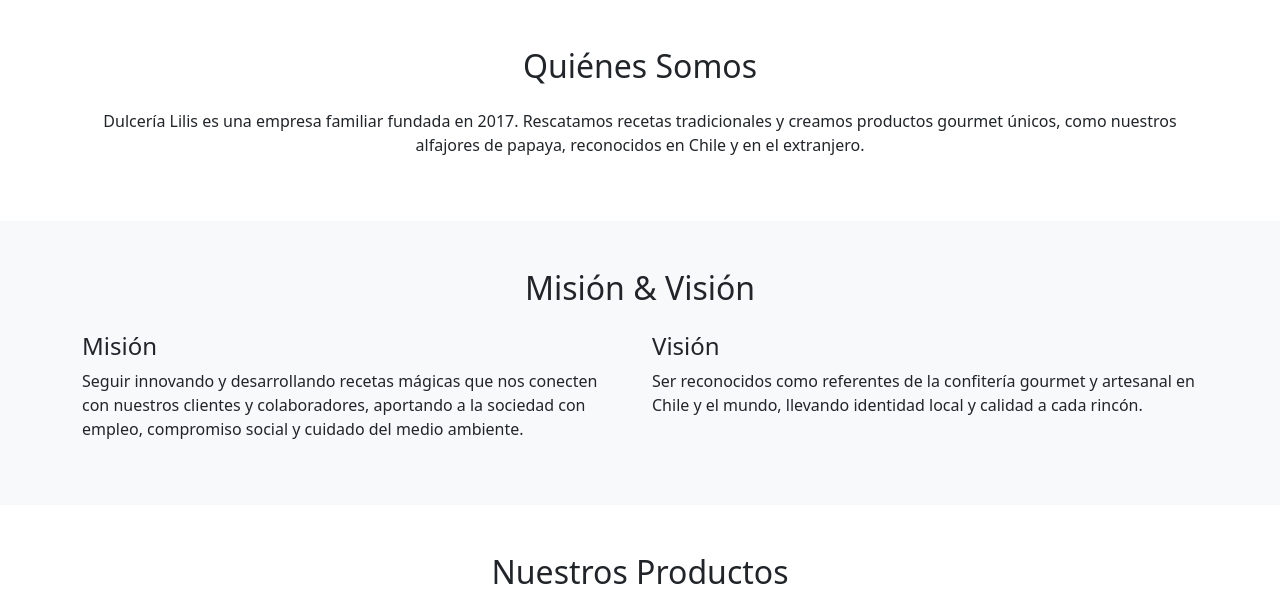
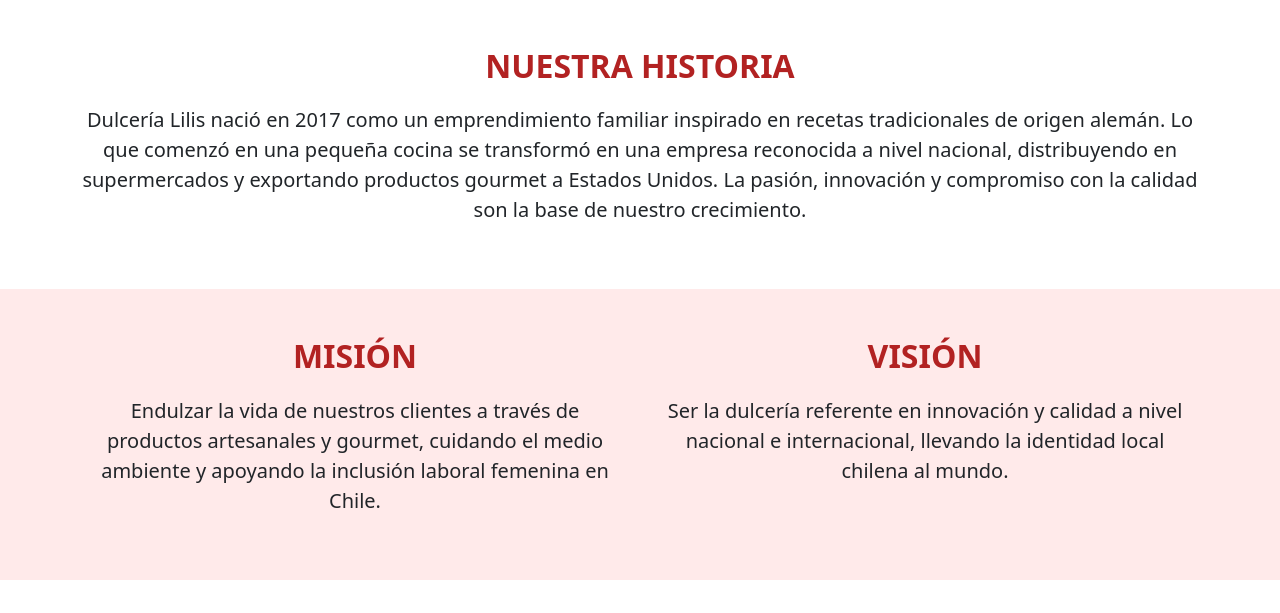
Before and after one commit to Sebazt17/proyecto-lilis-Back-End, a Django app: page / in a window 1280 px wide. Shown: the part 801-1414 px from the top of the page. Run offline with Django 5.2, Linux system fonts and the light colour scheme.

Commit message:
LISTOOO EV1

```diff
--- a/templates/catalogo/landing.html
+++ b/templates/catalogo/landing.html
@@ -4,93 +4,159 @@
 <head>
   <meta charset="UTF-8">
   <meta name="viewport" content="width=device-width, initial-scale=1.0">
-    <title>Dulcería Lilis</title>
+  <title>Dulcería Lilis - Inicio</title>
   <link href="https://cdn.jsdelivr.net/npm/bootstrap@5.3.3/dist/css/bootstrap.min.css" rel="stylesheet">
+  <style>
+    body {
+      scroll-behavior: smooth;
+      background-color: #fff8f5; /* tono suave */
+    }
+    .navbar {
+      background-color: #b22222 !important; /* rojo principal */
+    }
+    .navbar-brand img {
+      height: 50px;
+      margin-right: 10px;
+    }
+    .hero {
+      height: 100vh;
+      background: linear-gradient(rgba(178,34,34,0.7), rgba(178,34,34,0.7)), url("{% static 'images/hero.jpg' %}") center/cover no-repeat;
+      display: flex;
+      align-items: center;
+      justify-content: center;
+      color: white;
+      text-align: center;
+    }
+    .hero h1 {
+      font-weight: bold;
+      font-size: 3.5rem;
+    }
+    .section-title {
+      font-weight: bold;
+      text-transform: uppercase;
+      margin-bottom: 20px;
+      color: #b22222;
+    }
+    .card-values {
+      transition: transform 0.3s ease;
+      border: 2px solid #b22222;
+    }
+    .card-values:hover {
+      transform: translateY(-5px);
+      background-color: #fff0f0;
+    }
+    footer {
+      background-color: #b22222;
+      color: white;
+    }
+    footer a {
+      color: #ffe5e5;
+      text-decoration: none;
+    }
+  </style>
 </head>
 <body>
 
   <!-- Navbar -->
-    <nav class="navbar navbar-expand-lg navbar-dark bg-dark fixed-top">
+  <nav class="navbar navbar-expand-lg navbar-dark fixed-top">
     <div class="container">
-        <a class="navbar-brand fw-bold" href="#">Dulcería Lilis</a>
+      <a class="navbar-brand fw-bold d-flex align-items-center" href="#">
+        <img src="{% static 'images/logo.png' %}" alt="Dulcería Lilis Logo"> Dulcería Lilis
+      </a>
       <button class="navbar-toggler" type="button" data-bs-toggle="collapse" data-bs-target="#navbarNav">
         <span class="navbar-toggler-icon"></span>
       </button>
       <div class="collapse navbar-collapse" id="navbarNav">
         <ul class="navbar-nav ms-auto">
-            <li class="nav-item"><a class="nav-link" href="#inicio">Inicio</a></li>
-            <li class="nav-item"><a class="nav-link" href="#quienes">Quiénes Somos</a></li>
-            <li class="nav-item"><a class="nav-link" href="#mision">Misión & Visión</a></li>
-            <li class="nav-item"><a class="nav-link" href="#productos">Productos</a></li>
+          <li class="nav-item"><a class="nav-link" href="#historia">Historia</a></li>
+          <li class="nav-item"><a class="nav-link" href="#mision">Misión</a></li>
+          <li class="nav-item"><a class="nav-link" href="#vision">Visión</a></li>
+          <li class="nav-item"><a class="nav-link" href="#valores">Valores</a></li>
           <li class="nav-item"><a class="nav-link" href="#contacto">Contacto</a></li>
+          <li class="nav-item"><a class="nav-link" href="{% url 'catalogo' %}">Catálogo</a></li>
         </ul>
       </div>
     </div>
   </nav>
 
   <!-- Hero -->
-    <section id="inicio" class="text-center text-white d-flex align-items-center" style="height:100vh; background: url('https://source.unsplash.com/1600x900/?chocolate,candy') center/cover no-repeat;">
+  <header class="hero">
     <div class="container">
-            <h1 class="fw-bold display-3">Bienvenidos a Dulcería Lilis</h1>
-            <p class="lead">Sabores artesanales únicos que endulzan tu vida</p>
-            <a href="{% url 'catalogo' %}" class="btn btn-warning btn-lg mt-3">Ver Catálogo</a>
+      <h1 class="fw-bold">Bienvenidos a Dulcería Lilis</h1>
+      <p class="lead">Dulces artesanales que combinan tradición e innovación</p>
+      <a href="{% url 'catalogo' %}" class="btn btn-light btn-lg mt-3">Ver Catálogo</a>
     </div>
-    </section>
+  </header>
 
-    <!-- Quiénes Somos -->
-    <section id="quienes" class="py-5">
+  <!-- Historia -->
+  <section id="historia" class="py-5 bg-white">
     <div class="container">
-        <h2 class="text-center mb-4">Quiénes Somos</h2>
-        <p class="text-center">Dulcería Lilis es una empresa familiar fundada en 2017. Rescatamos recetas tradicionales y creamos productos gourmet únicos, como nuestros alfajores de papaya, reconocidos en Chile y en el extranjero.</p>
+      <h2 class="section-title text-center">Nuestra Historia</h2>
+      <p class="text-center fs-5">
+        Dulcería Lilis nació en 2017 como un emprendimiento familiar inspirado en recetas tradicionales
+        de origen alemán. Lo que comenzó en una pequeña cocina se transformó en una empresa reconocida
+        a nivel nacional, distribuyendo en supermercados y exportando productos gourmet a Estados Unidos.
+        La pasión, innovación y compromiso con la calidad son la base de nuestro crecimiento.
+      </p>
     </div>
   </section>
 
   <!-- Misión y Visión -->
-    <section id="mision" class="py-5 bg-light">
+  <section class="py-5" style="background-color:#ffeaea;">
     <div class="container">
-            <h2 class="text-center mb-4">Misión & Visión</h2>
-        <div class="row">
+      <div class="row text-center">
         <div class="col-md-6">
-                <h4>Misión</h4>
-                <p>Seguir innovando y desarrollando recetas mágicas que nos conecten con nuestros clientes y colaboradores, aportando a la sociedad con empleo, compromiso social y cuidado del medio ambiente.</p>
+          <h2 id="mision" class="section-title">Misión</h2>
+          <p class="fs-5">
+            Endulzar la vida de nuestros clientes a través de productos artesanales y gourmet,
+            cuidando el medio ambiente y apoyando la inclusión laboral femenina en Chile.
+          </p>
         </div>
         <div class="col-md-6">
-                <h4>Visión</h4>
-                <p>Ser reconocidos como referentes de la confitería gourmet y artesanal en Chile y el mundo, llevando identidad local y calidad a cada rincón.</p>
+          <h2 id="vision" class="section-title">Visión</h2>
+          <p class="fs-5">
+            Ser la dulcería referente en innovación y calidad a nivel nacional e internacional,
+            llevando la identidad local chilena al mundo.
+          </p>
         </div>
       </div>
     </div>
   </section>
 
-    <!-- Productos -->
-    <section id="productos" class="py-5">
+  <!-- Valores -->
+  <section id="valores" class="py-5 bg-white">
     <div class="container">
-        <h2 class="text-center mb-4">Nuestros Productos</h2>
-        <div class="row g-4">
-            <div class="col-md-4">
-            <div class="card shadow-sm">
-                <img src="https://source.unsplash.com/400x300/?cookies" class="card-img-top" alt="Alfajores">
+      <h2 class="section-title text-center">Nuestros Valores</h2>
+      <div class="row g-4 text-center">
+        <div class="col-md-3">
+          <div class="card shadow card-values">
             <div class="card-body">
-                <h5 class="card-title">Alfajores Gourmet</h5>
-                <p class="card-text">Variedades de papaya, chocolate, frambuesa, sin azúcar y veganos.</p>
+              <h5 class="card-title text-danger">Respeto</h5>
+              <p class="card-text">Valoramos a clientes y colaboradores con trato justo y digno.</p>
             </div>
           </div>
         </div>
-            <div class="col-md-4">
-            <div class="card shadow-sm">
-                <img src="https://source.unsplash.com/400x300/?chocolate" class="card-img-top" alt="Chocolates">
+        <div class="col-md-3">
+          <div class="card shadow card-values">
             <div class="card-body">
-                <h5 class="card-title">Chocolatería</h5>
-                <p class="card-text">Bombones, cuchuflí con chocolate y calugas de manjar de cabra.</p>
+              <h5 class="card-title text-danger">Puntualidad</h5>
+              <p class="card-text">Cumplimos con nuestros compromisos y entregas a tiempo.</p>
             </div>
           </div>
         </div>
-            <div class="col-md-4">
-            <div class="card shadow-sm">
-                <img src="https://source.unsplash.com/400x300/?candy" class="card-img-top" alt="Gomitas">
+        <div class="col-md-3">
+          <div class="card shadow card-values">
             <div class="card-body">
-                <h5 class="card-title">Confitería</h5>
-                <p class="card-text">Gomitas vitaminizadas y dulces innovadores con identidad local.</p>
+              <h5 class="card-title text-danger">Honestidad</h5>
+              <p class="card-text">Actuamos con transparencia en todo lo que hacemos.</p>
+            </div>
+          </div>
+        </div>
+        <div class="col-md-3">
+          <div class="card shadow card-values">
+            <div class="card-body">
+              <h5 class="card-title text-danger">Honradez</h5>
+              <p class="card-text">Nuestro trabajo refleja integridad y compromiso con la calidad.</p>
             </div>
           </div>
         </div>
@@ -99,9 +165,9 @@
   </section>
 
   <!-- Contacto -->
-    <section id="contacto" class="py-5">
+  <section id="contacto" class="py-5" style="background-color:#ffeaea;">
     <div class="container">
-        <h2 class="text-center mb-4">Contacto</h2>
+      <h2 class="section-title text-center">Contáctanos</h2>
       <div class="row justify-content-center">
         <div class="col-md-6">
           <form>
@@ -117,17 +183,22 @@
               <label class="form-label">Mensaje</label>
               <textarea class="form-control" rows="4" placeholder="Escribe tu mensaje"></textarea>
             </div>
-                <button type="submit" class="btn btn-dark w-100">Enviar</button>
+            <button type="submit" class="btn btn-danger w-100">Enviar</button>
           </form>
         </div>
       </div>
     </div>
   </section>
 
-    <!-- Footer -->
-    <footer class="bg-dark text-white text-center py-3">
-        <p class="mb-0">&copy; 2025 Dulcería Lilis - Todos los derechos reservados</p>
-        <p class="mb-0">Instagram: @dulceria_lilis | Facebook: lilisdulces | www.lilis.cl</p>
+  <!-- Redes Sociales -->
+  <footer class="py-4 text-center">
+    <div class="container">
+      <p class="mb-2">Síguenos en nuestras redes sociales</p>
+      <a href="https://facebook.com/dulcerialilis" class="btn btn-light me-2" target="_blank">Facebook</a>
+      <a href="https://instagram.com/dulcerialilis" class="btn btn-light" target="_blank">Instagram</a>
+      <hr class="my-3">
+      <p class="mb-0">&copy; 2025 Dulcería Lilis. Todos los derechos reservados.</p>
+    </div>
   </footer>
 
   <script src="https://cdn.jsdelivr.net/npm/bootstrap@5.3.3/dist/js/bootstrap.bundle.min.js"></script>
```
Also changed, not shown: templates/catalogo/catalogo.html (+56 -6 lines), templates/catalogo/detalle.html (+23 -2 lines), templates/catalogo/subcatalogo.html (+53 -8 lines), static/images/hero.jpg (added), static/images/logo.png (added). Lines whose indentation alone changed are shown as unchanged.
